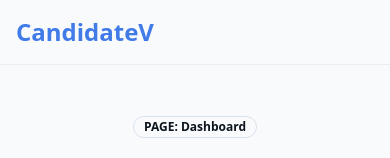
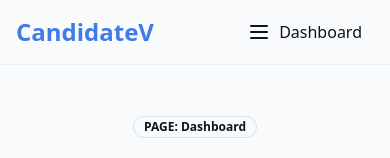
Before and after one commit to Kunle123/C5Frontend, a React (Vite) app in the folder frontend/: page /dashboard in a window 390 px wide. Shown: the top 158 px of the page. Built offline with nearby package versions, Linux system fonts and the light colour scheme; no server answers; sample sign-in values are in the browser's storage.

Commit message:
feat: hamburger menu with Dashboard text for logged-in users

```diff
--- a/frontend/src/components/Navigation.tsx
+++ b/frontend/src/components/Navigation.tsx
@@ -1,11 +1,13 @@
 import { Button } from "./ui/button";
 import { useNavigate, useLocation } from "react-router-dom";
 import { useEffect, useState } from "react";
+import { Menu } from "lucide-react";
 
 export function Navigation() {
   const navigate = useNavigate();
   const location = useLocation();
   const [isLoggedIn, setIsLoggedIn] = useState(false);
+  const [showMenu, setShowMenu] = useState(false);
 
   useEffect(() => {
     setIsLoggedIn(!!localStorage.getItem("token"));
@@ -33,30 +35,39 @@ export function Navigation() {
           >
             CandidateV
           </div>
+          {/* Hamburger menu for logged-in users */}
+          {isLoggedIn ? (
+            <div className="flex items-center space-x-3">
+              <button
+                className="flex items-center px-3 py-2 rounded hover:bg-accent focus:outline-none"
+                onClick={() => setShowMenu((prev) => !prev)}
+                aria-label="Open menu"
+              >
+                <Menu className="h-6 w-6" />
+                <span className="ml-2 text-base font-medium">Dashboard</span>
+              </button>
+              {showMenu && (
+                <div className="absolute right-4 top-16 bg-background border rounded shadow-lg z-50 min-w-[180px]">
+                  <button onClick={() => { navigate("/dashboard"); setShowMenu(false); }} className={`block w-full text-left px-4 py-2 hover:bg-accent ${isActive("/dashboard") ? "text-primary font-medium" : "text-foreground"}`}>Dashboard</button>
+                  <button onClick={() => { navigate("/careerarcv2"); setShowMenu(false); }} className={`block w-full text-left px-4 py-2 hover:bg-accent ${isActive("/careerarcv2") ? "text-primary font-medium" : "text-foreground"}`}>Career Arc</button>
+                  <button onClick={() => { navigate("/my-cvs-new"); setShowMenu(false); }} className={`block w-full text-left px-4 py-2 hover:bg-accent ${isActive("/my-cvs-new") ? "text-primary font-medium" : "text-foreground"}`}>My CVs</button>
+                  <button onClick={() => { navigate("/account-new"); setShowMenu(false); }} className={`block w-full text-left px-4 py-2 hover:bg-accent ${isActive("/account-new") ? "text-primary font-medium" : "text-foreground"}`}>Account</button>
+                  <button onClick={() => { navigate("/apply"); setShowMenu(false); }} className={`block w-full text-left px-4 py-2 hover:bg-accent ${isActive("/apply") ? "text-primary font-medium" : "text-foreground"}`}>Apply</button>
+                  <Button variant="outline" size="sm" className="w-full mt-2" onClick={() => { handleLogout(); setShowMenu(false); }}>Log Out</Button>
+                </div>
+              )}
+            </div>
+          ) : (
             <div className="hidden md:flex items-center space-x-8">
               {/* Public menu items */}
-            {!isLoggedIn && (
-              <>
               <button onClick={() => navigate("/")} className={`transition-colors ${isActive("/") ? "text-primary font-medium" : "text-foreground hover:text-primary"}`}>Home</button>
               <button onClick={() => navigate("/pricing")} className={`transition-colors ${isActive("/pricing") ? "text-primary font-medium" : "text-foreground hover:text-primary"}`}>Pricing</button>
               <button onClick={() => navigate("/privacy-policy")} className={`transition-colors ${isActive("/privacy-policy") ? "text-primary font-medium" : "text-foreground hover:text-primary"}`}>Privacy</button>
               <button onClick={() => navigate("/terms")} className={`transition-colors ${isActive("/terms") ? "text-primary font-medium" : "text-foreground hover:text-primary"}`}>Terms</button>
               <button onClick={() => navigate("/login")} className={`transition-colors ${isActive("/login") ? "text-primary font-medium" : "text-foreground hover:text-primary"}`}>Login</button>
               <button onClick={() => navigate("/signup")} className={`transition-colors ${isActive("/signup") ? "text-primary font-medium" : "text-foreground hover:text-primary"}`}>Sign Up</button>
-              </>
+            </div>
           )}
-            {/* Internal menu items */}
-            {isLoggedIn && (
-              <>
-                <button onClick={() => navigate("/dashboard")} className={`transition-colors ${isActive("/dashboard") ? "text-primary font-medium" : "text-foreground hover:text-primary"}`}>Dashboard</button>
-                <button onClick={() => navigate("/careerarcv2")} className={`transition-colors ${isActive("/careerarcv2") ? "text-primary font-medium" : "text-foreground hover:text-primary"}`}>Career Arc</button>
-                <button onClick={() => navigate("/my-cvs-new")} className={`transition-colors ${isActive("/my-cvs-new") ? "text-primary font-medium" : "text-foreground hover:text-primary"}`}>My CVs</button>
-                <button onClick={() => navigate("/account-new")} className={`transition-colors ${isActive("/account-new") ? "text-primary font-medium" : "text-foreground hover:text-primary"}`}>Account</button>
-                <button onClick={() => navigate("/apply")} className={`transition-colors ${isActive("/apply") ? "text-primary font-medium" : "text-foreground hover:text-primary"}`}>Apply</button>
-                <Button variant="outline" size="sm" onClick={handleLogout}>Log Out</Button>
-              </>
-            )}
-          </div>
         </div>
       </div>
     </nav>
```
Lines whose indentation alone changed are shown as unchanged.
